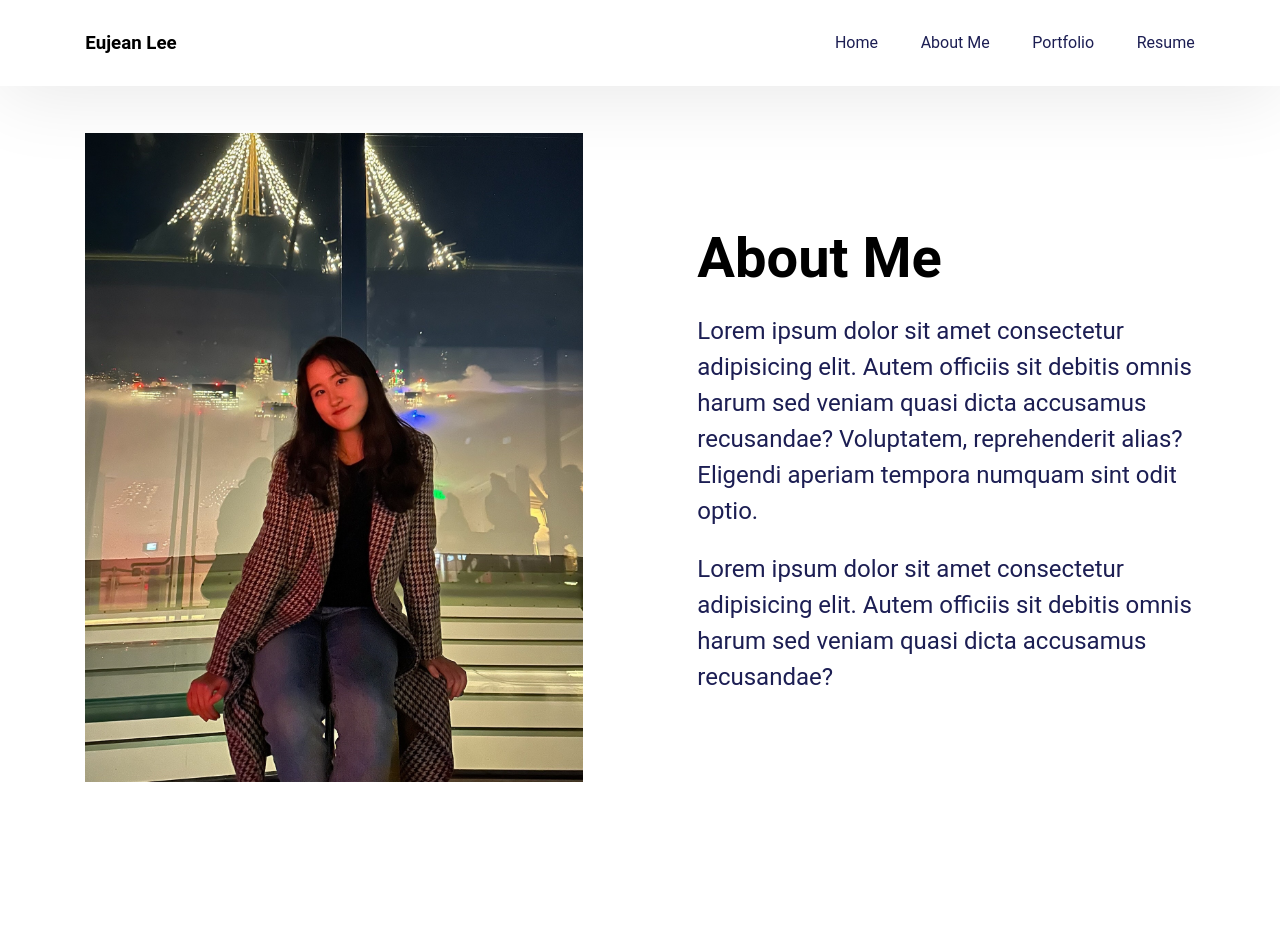
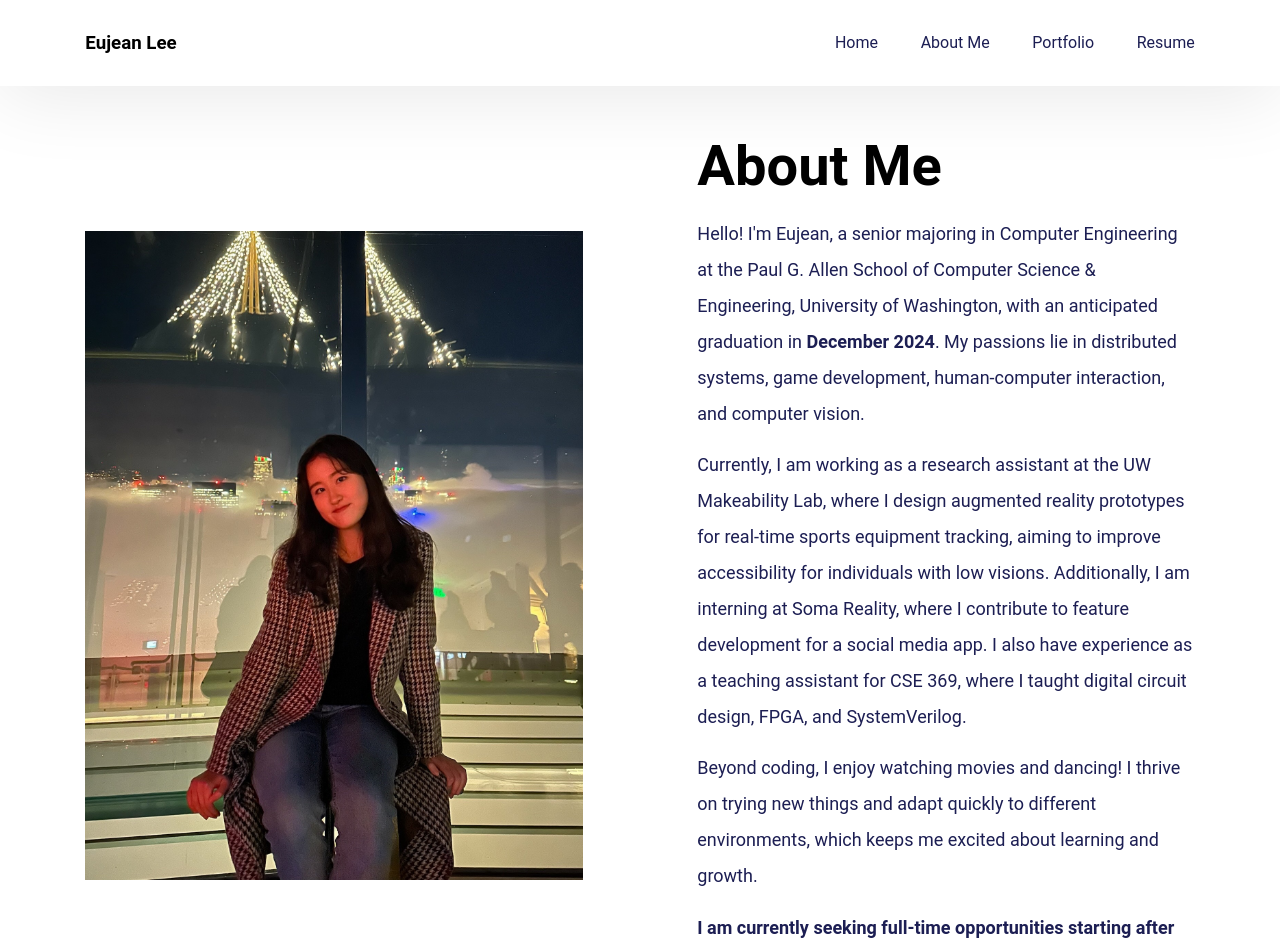
Before and after one commit to leujean02/leujean02.github.io, a React (Create React App) app: page /about in a window 1280 px wide. Shown: the top 952 px of the page. Built offline with nearby package versions, Linux system fonts and the light colour scheme.

Commit message:
about me done

```diff
--- a/src/App.css
+++ b/src/App.css
@@ -150,7 +150,7 @@ body {
     display: flex;
     flex-direction: column;
     align-items: flex-start;
-    gap: 21.333px;
+    gap: 15.333px;
   }
   .hero--section--content--box > button {
     margin-top: 21.333px;
@@ -167,7 +167,7 @@ body {
   }
   .hero--section-description {
     color: var(--darkblue);
-    font-size: 24px;
+    font-size: 18px;
     font-weight: 400;
     line-height: 36px;
   }
--- a/src/components/AboutMe.jsx
+++ b/src/components/AboutMe.jsx
@@ -8,15 +8,16 @@ export default function AboutMe() {
           <div className="hero--section--content">
             <h1 className="skills-section--heading">About Me</h1>
             <p className="hero--section-description">
-              Lorem ipsum dolor sit amet consectetur adipisicing elit. Autem
-              officiis sit debitis omnis harum sed veniam quasi dicta accusamus
-              recusandae? Voluptatem, reprehenderit alias? Eligendi aperiam
-              tempora numquam sint odit optio.
+            Hello! I'm Eujean, a senior majoring in Computer Engineering at the Paul G. Allen School of Computer Science & Engineering, University of Washington, with an anticipated graduation in <b>December 2024</b>. My passions lie in distributed systems, game development, human-computer interaction, and computer vision.
             </p>
             <p className="hero--section-description">
-              Lorem ipsum dolor sit amet consectetur adipisicing elit. Autem
-              officiis sit debitis omnis harum sed veniam quasi dicta accusamus
-              recusandae?
+            Currently, I am working as a research assistant at the UW Makeability Lab, where I design augmented reality prototypes for real-time sports equipment tracking, aiming to improve accessibility for individuals with low visions. Additionally, I am interning at Soma Reality, where I contribute to feature development for a social media app. I also have experience as a teaching assistant for CSE 369, where I taught digital circuit design, FPGA, and SystemVerilog.
+            </p>
+            <p className="hero--section-description">
+            Beyond coding, I enjoy watching movies and dancing! I thrive on trying new things and adapt quickly to different environments, which keeps me excited about learning and growth.
+            </p>
+            <p className="hero--section-description">
+            <b>I am currently seeking full-time opportunities starting after my graduation.</b>
             </p>
           </div>
         </div>
```
